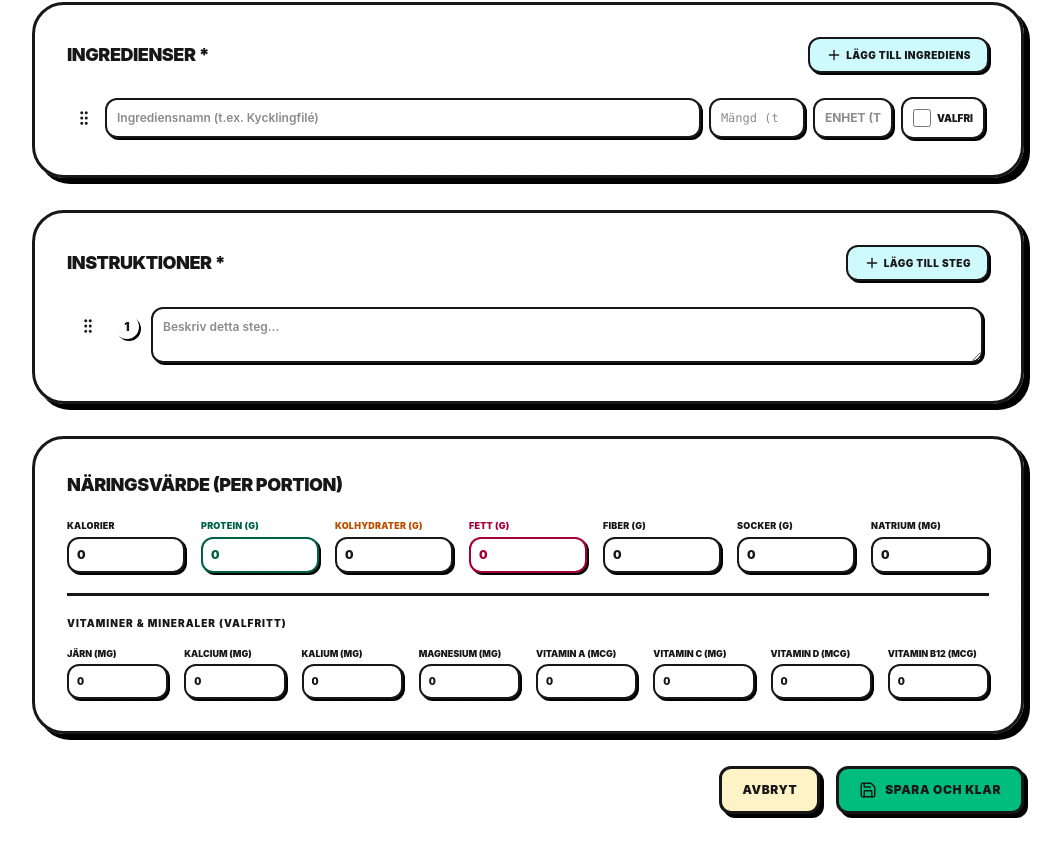
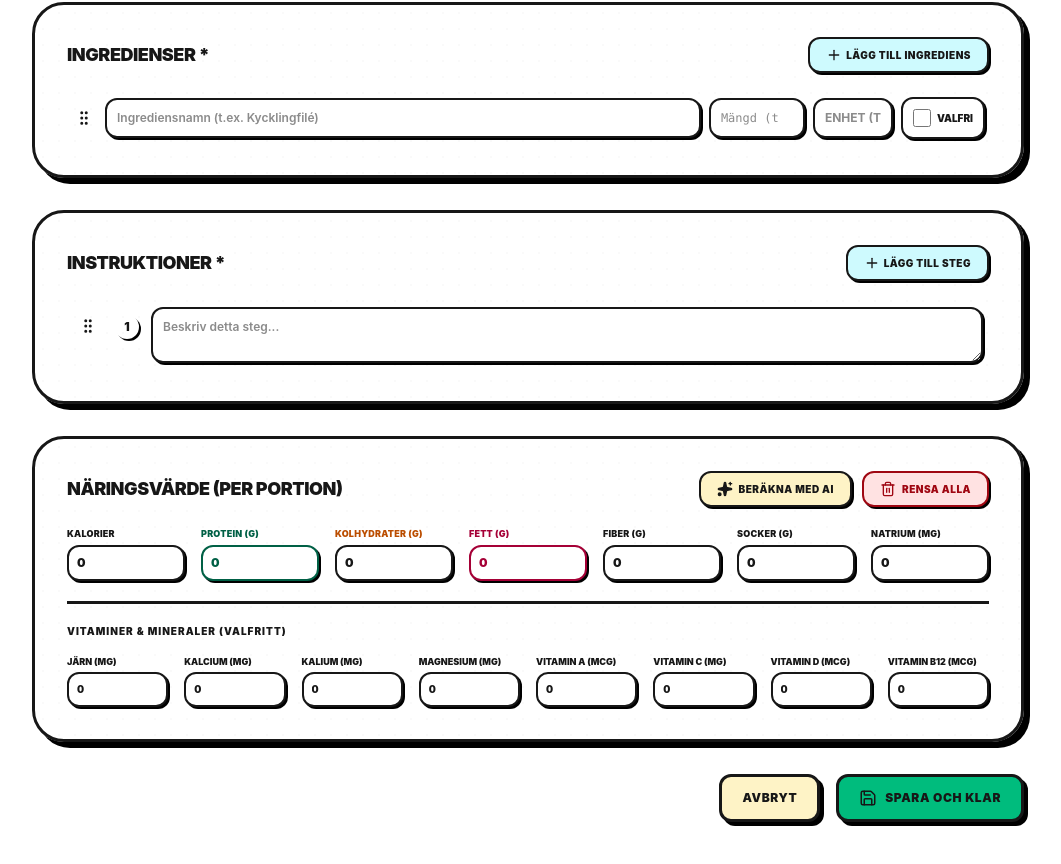
Before and after one commit to vikentc/mealplan, a Next.js app: page /recipes/add in a window 1280 px wide. Shown: the part 1250-2114 px from the top of the page, without its empty margins (112-1173 px from the left). Built offline with nearby package versions, Linux system fonts and the light colour scheme.

Commit message:
Add AI nutrition estimation and clear all buttons to recipe form

```diff
--- a/src/app/actions/recipes.ts
+++ b/src/app/actions/recipes.ts
@@ -1132,3 +1132,93 @@ Returnera resultatet som en JSON-struktur med exakt detta format:
     return { error: 'INTERNAL_ERROR', message: error.message || 'Ett oväntat fel inträffade vid AI-avläsning.' };
   }
 }
+
+export async function estimateNutritionAction(ingredients: Array<{ name: string; quantity: number | null; unit: string | null }>, servings: number) {
+  try {
+    const apiKey = process.env.GEMINI_API_KEY || process.env.GOOGLE_GENAI_API_KEY || process.env.GOOGLE_API_KEY;
+    if (!apiKey) {
+      return {
+        error: 'API_KEY_MISSING',
+        message: 'GEMINI_API_KEY saknas i .env-filen. Lägg till din API-nyckel för AI-beräkning.'
+      };
+    }
+
+    if (!ingredients || ingredients.length === 0) {
+      return { error: 'NO_INGREDIENTS', message: 'Inga ingredienser angivna.' };
+    }
+
+    const ingredientLines = ingredients
+      .map(i => `${i.quantity !== null ? i.quantity : ''} ${i.unit || ''} ${i.name || ''}`.trim())
+      .filter(Boolean)
+      .join('\n');
+
+    const prompt = `Du är en expert på näringslära och dietetik. Beräkna ett uppskattat näringsvärde per portion för följande ingredienslista för ett recept som ger ${servings || 4} portioner.
+Ingredienser:
+${ingredientLines}
+
+Beräkna följande värden PER PORTION (per serving). Värdena ska vara realistiska, vetenskapligt rimliga uppskattningar baserade på ingredienserna.
+Returnera svaret i följande JSON-format med enbart siffror (inga enheter som "g" eller "mg" i värdena):
+{
+  "calories": 0,
+  "protein": 0,
+  "carbohydrates": 0,
+  "fat": 0,
+  "fiber": 0,
+  "sugar": 0,
+  "sodium": 0,
+  "iron": 0,
+  "calcium": 0,
+  "potassium": 0,
+  "magnesium": 0,
+  "vitaminA": 0,
+  "vitaminC": 0,
+  "vitaminD": 0,
+  "vitaminB12": 0
+}
+
+Viktigt:
+- Returnera ENBART JSON-objektet. Inga förklarande texter.
+- Alla värden ska vara för en (1) portion.
+- Använd 0 om näringsämnet inte finns i receptet.`;
+
+    const response = await fetch(
+      `https://generativelanguage.googleapis.com/v1beta/models/gemini-2.5-flash:generateContent?key=${apiKey}`,
+      {
+        method: 'POST',
+        headers: {
+          'Content-Type': 'application/json',
+        },
+        body: JSON.stringify({
+          contents: [
+            {
+              parts: [
+                { text: prompt }
+              ],
+            },
+          ],
+          generationConfig: {
+            responseMimeType: 'application/json',
+          },
+        }),
+      }
+    );
+
+    if (!response.ok) {
+      const errorText = await response.text();
+      console.error('Gemini API error in estimateNutritionAction:', errorText);
+      return { error: 'GEMINI_API_ERROR', message: `Fel vid anrop till Gemini API: ${response.statusText}` };
+    }
+
+    const data = await response.json();
+    const textResult = data.candidates?.[0]?.content?.parts?.[0]?.text;
+    if (!textResult) {
+      return { error: 'NO_TEXT_RETURNED', message: 'Inget svar returnerades från AI-modellen.' };
+    }
+
+    const nutrition = JSON.parse(textResult.trim());
+    return { success: true, nutrition };
+  } catch (error: any) {
+    console.error('estimateNutritionAction error:', error);
+    return { error: 'INTERNAL_ERROR', message: error.message || 'Ett oväntat fel inträffade vid AI-beräkning.' };
+  }
+}
--- a/src/components/recipe/RecipeForm.tsx
+++ b/src/components/recipe/RecipeForm.tsx
@@ -5,7 +5,7 @@ import { useRouter } from 'next/navigation';
 import { Plus, Trash2, Save, ChevronLeft, AlertCircle, ChefHat, GripVertical, Sparkles, Link2, Image as ImageIcon, Loader2, Check, FileText, Camera } from 'lucide-react';
 import Link from 'next/link';
 import { cn } from '@/lib/utils';
-import { createRecipe, updateRecipe, autofillFromUrl, parseRecipeImageAction } from '@/app/actions/recipes';
+import { createRecipe, updateRecipe, autofillFromUrl, parseRecipeImageAction, estimateNutritionAction } from '@/app/actions/recipes';
 import { useLanguage } from '@/lib/i18n';
 import Tesseract from 'tesseract.js';
 import { classifyOcrText } from '@/lib/recipeParser';
@@ -411,6 +411,71 @@ export default function RecipeForm({ recipe }: RecipeFormProps) {
     vitaminD: recipe?.nutrition?.vitaminD || 0,
     vitaminB12: recipe?.nutrition?.vitaminB12 || 0,
   });
+
+  const [isEstimatingNutrition, setIsEstimatingNutrition] = useState(false);
+  const [nutritionError, setNutritionError] = useState<string | null>(null);
+
+  const handleEstimateNutrition = async () => {
+    setIsEstimatingNutrition(true);
+    setNutritionError(null);
+    try {
+      const cleanIngredients = ingredients.filter(i => i.name && i.name.trim() !== '');
+      if (cleanIngredients.length === 0) {
+        setNutritionError(language === 'sv' ? 'Lägg till minst en ingrediens först.' : 'Please add at least one ingredient first.');
+        setIsEstimatingNutrition(false);
+        return;
+      }
+
+      const res = await estimateNutritionAction(cleanIngredients, servings);
+      if (res.error) {
+        setNutritionError(res.message || 'Error calculating nutrition');
+      } else if (res.success && res.nutrition) {
+        setNutrition({
+          calories: Number(res.nutrition.calories) || 0,
+          protein: Number(res.nutrition.protein) || 0,
+          carbohydrates: Number(res.nutrition.carbohydrates) || 0,
+          fat: Number(res.nutrition.fat) || 0,
+          fiber: Number(res.nutrition.fiber) || 0,
+          sugar: Number(res.nutrition.sugar) || 0,
+          sodium: Number(res.nutrition.sodium) || 0,
+          iron: Number(res.nutrition.iron) || 0,
+          calcium: Number(res.nutrition.calcium) || 0,
+          potassium: Number(res.nutrition.potassium) || 0,
+          magnesium: Number(res.nutrition.magnesium) || 0,
+          vitaminA: Number(res.nutrition.vitaminA) || 0,
+          vitaminC: Number(res.nutrition.vitaminC) || 0,
+          vitaminD: Number(res.nutrition.vitaminD) || 0,
+          vitaminB12: Number(res.nutrition.vitaminB12) || 0,
+        });
+      }
+    } catch (err: any) {
+      console.error(err);
+      setNutritionError(err.message || 'An error occurred during nutrition calculation.');
+    } finally {
+      setIsEstimatingNutrition(false);
+    }
+  };
+
+  const handleClearNutrition = () => {
+    setNutrition({
+      calories: 0,
+      protein: 0,
+      carbohydrates: 0,
+      fat: 0,
+      fiber: 0,
+      sugar: 0,
+      sodium: 0,
+      iron: 0,
+      calcium: 0,
+      potassium: 0,
+      magnesium: 0,
+      vitaminA: 0,
+      vitaminC: 0,
+      vitaminD: 0,
+      vitaminB12: 0,
+    });
+    setNutritionError(null);
+  };
 
   const [isSubmitting, setIsSubmitting] = useState(false);
   const [error, setError] = useState<string | null>(null);
@@ -1211,7 +1276,44 @@ export default function RecipeForm({ recipe }: RecipeFormProps) {
 
         {/* Section 5: Nutrition Information */}
         <section className="bg-card border-3 border-foreground p-6 md:p-8 rounded-[2rem] shadow-[6px_6px_0px_0px_rgba(0,0,0,1)] space-y-5 bg-[radial-gradient(rgba(0,0,0,0.02)_1.5px,transparent_1.5px)] [background-size:16px_16px]">
-          <h3 className="font-black text-lg text-foreground uppercase tracking-tight">{t('form.nutrition')}</h3>
+          <div className="flex justify-between items-center gap-2 flex-wrap">
+            <h3 className="font-black text-lg text-foreground uppercase tracking-tight">{t('form.nutrition')}</h3>
+            <div className="flex items-center gap-2.5">
+              <button
+                type="button"
+                onClick={handleEstimateNutrition}
+                disabled={isEstimatingNutrition}
+                className="px-4 py-2 bg-amber-100 hover:bg-amber-200 text-foreground border-2 border-foreground font-black text-[10px] uppercase tracking-wider rounded-xl shadow-[2px_2px_0px_0px_rgba(0,0,0,1)] active:translate-y-[1px] active:shadow-[1px_1px_0px_0px_rgba(0,0,0,1)] transition-all cursor-pointer flex items-center gap-1.5 disabled:opacity-50 disabled:cursor-not-allowed"
+              >
+                {isEstimatingNutrition ? (
+                  <>
+                    <Loader2 className="h-4 w-4 animate-spin" />
+                    <span>{language === 'sv' ? 'Beräknar...' : 'Estimating...'}</span>
+                  </>
+                ) : (
+                  <>
+                    <Sparkles className="h-4 w-4 fill-current" />
+                    <span>{language === 'sv' ? 'Beräkna med AI' : 'Estimate with AI'}</span>
+                  </>
+                )}
+              </button>
+              <button
+                type="button"
+                onClick={handleClearNutrition}
+                className="px-4 py-2 bg-red-100 hover:bg-red-200 text-red-800 border-2 border-foreground font-black text-[10px] uppercase tracking-wider rounded-xl shadow-[2px_2px_0px_0px_rgba(0,0,0,1)] active:translate-y-[1px] active:shadow-[1px_1px_0px_0px_rgba(0,0,0,1)] transition-all cursor-pointer flex items-center gap-1.5"
+              >
+                <Trash2 className="h-4 w-4" />
+                <span>{language === 'sv' ? 'Rensa alla' : 'Clear all'}</span>
+              </button>
+            </div>
+          </div>
+
+          {nutritionError && (
+            <div className="p-3.5 bg-red-50 border-2 border-red-500 rounded-xl flex items-start gap-2.5 text-xs text-red-850 font-semibold shadow-[2px_2px_0px_0px_rgba(239,68,68,0.2)]">
+              <AlertCircle className="h-5 w-5 text-red-500 shrink-0" />
+              <span>{nutritionError}</span>
+            </div>
+          )}
 
           <div className="grid grid-cols-2 sm:grid-cols-4 md:grid-cols-7 gap-4">
             <div className="space-y-1.5">
```
Also changed, not shown: recipes.json.
